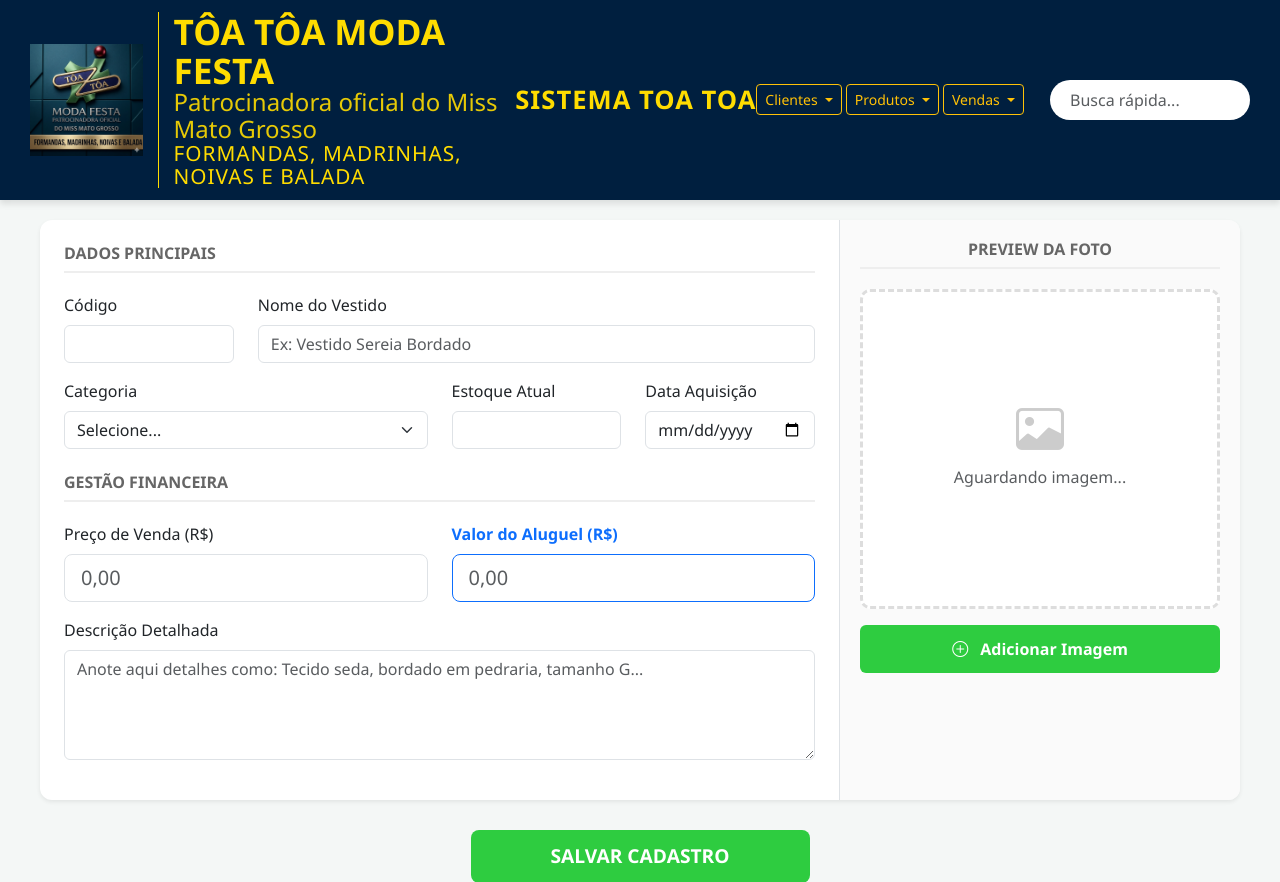
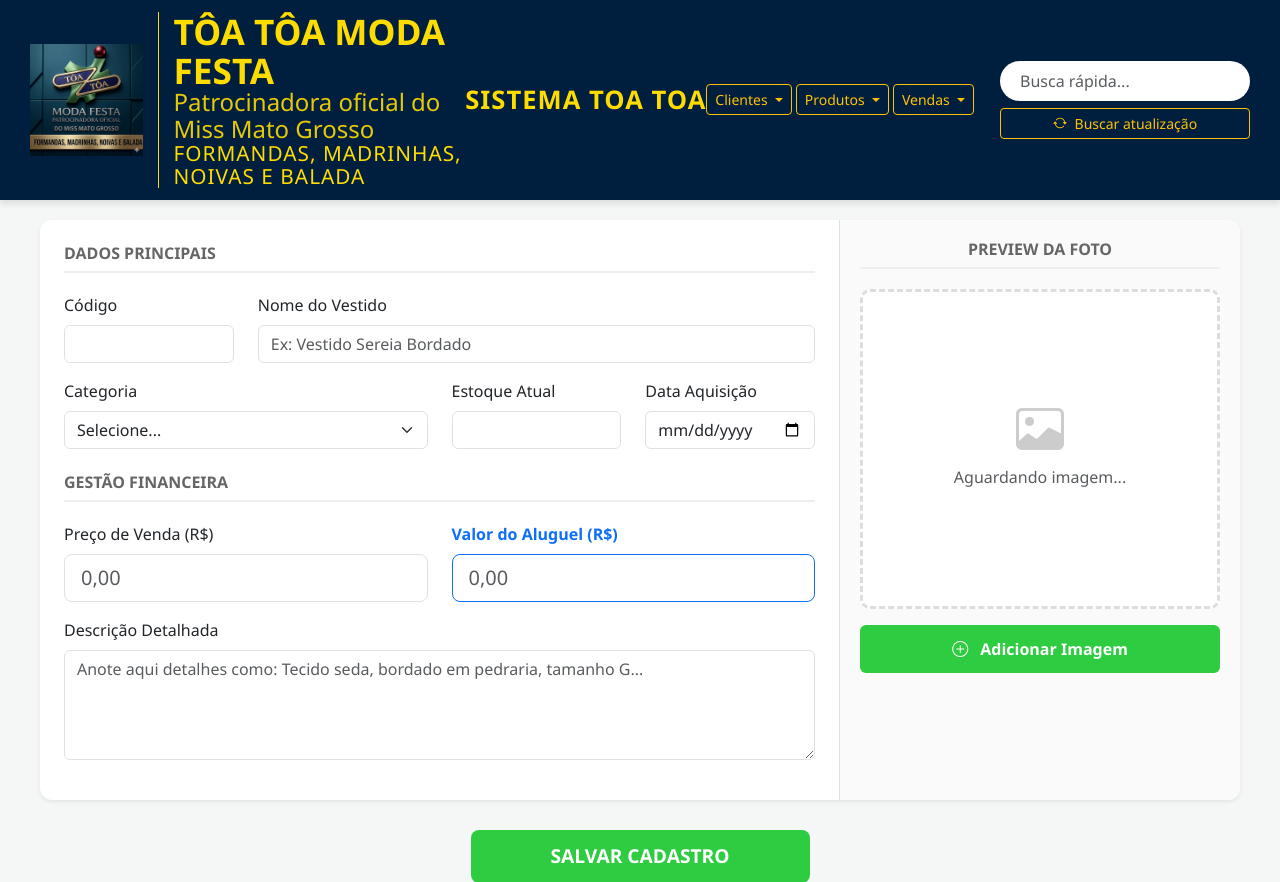
Before and after one commit to MatheusMorimoto/toa-toa-telas, a PHP site: page /index.php in a window 1280 px wide. Shown: the top 882 px of the page. Run offline with PHP 8.4, Linux system fonts and the light colour scheme; data that the repository does not hold is empty.

Commit message:
Adiciona atualização manual sem reiniciar o app

```diff
--- a/navbar.php
+++ b/navbar.php
@@ -20,6 +20,15 @@
         border: 1px solid #ffd700;
         box-shadow: 0 .4rem 1.4rem rgba(0, 0, 0, .3);
         font: 500 .9rem/1.35 system-ui, sans-serif;
+    }
+    .header-search-actions {
+        display: flex;
+        min-width: 250px;
+        flex-direction: column;
+        gap: .4rem;
+    }
+    #check-update-button {
+        width: 100%;
     }
 </style>
 <header class="top-bar">
@@ -70,10 +79,14 @@
                 </ul>
             </div>
         </div>
-        <div class="search-container ms-3">
+        <div class="search-container header-search-actions ms-3">
             <form action="produtos.php" method="GET">
                 <input type="text" name="busca" class="form-control" placeholder="Busca rápida...">
             </form>
+            <button type="button" id="check-update-button" class="btn btn-outline-warning btn-sm">
+                <i class="bi bi-arrow-repeat me-1" aria-hidden="true"></i>
+                <span>Buscar atualização</span>
+            </button>
         </div>
         <?php if (env_bool('APP_AUTH_ENABLED', false)): ?>
             <form action="logout.php" method="POST" class="ms-2">
@@ -100,6 +113,8 @@ document.addEventListener('DOMContentLoaded', () => {
     });
 
     const updateStatus = document.getElementById('update-status');
+    const checkUpdateButton = document.getElementById('check-update-button');
+    const checkUpdateButtonLabel = checkUpdateButton?.querySelector('span');
     const csrfToken = <?= json_encode(csrf_token(), JSON_HEX_TAG | JSON_HEX_AMP | JSON_HEX_APOS | JSON_HEX_QUOT) ?>;
     let checkingUpdate = false;
 
@@ -136,9 +151,19 @@ document.addEventListener('DOMContentLoaded', () => {
         }
     };
 
+    const setUpdateButtonBusy = (busy) => {
+        if (!checkUpdateButton) return;
+        checkUpdateButton.disabled = busy;
+        checkUpdateButton.setAttribute('aria-busy', busy ? 'true' : 'false');
+        if (checkUpdateButtonLabel) {
+            checkUpdateButtonLabel.textContent = busy ? 'Verificando…' : 'Buscar atualização';
+        }
+    };
+
     const checkForUpdates = async () => {
         if (checkingUpdate || document.visibilityState === 'hidden') return;
         checkingUpdate = true;
+        setUpdateButtonBusy(true);
         showUpdateStatus('Verificando atualizações…');
         try {
             const response = await fetch('update_api.php?action=check', {
@@ -162,9 +187,11 @@ document.addEventListener('DOMContentLoaded', () => {
             );
         } finally {
             checkingUpdate = false;
+            setUpdateButtonBusy(false);
         }
     };
 
+    checkUpdateButton?.addEventListener('click', checkForUpdates);
     checkForUpdates();
     document.addEventListener('visibilitychange', () => {
         if (document.visibilityState === 'visible') checkForUpdates();
--- a/version.json
+++ b/version.json
@@ -1,7 +1,7 @@
 {
-  "version": "1.1.3",
-  "download_url": "https://github.com/MatheusMorimoto/toa-toa-telas/raw/refs/heads/main/releases/toa-toa-1.1.3.zip",
-  "sha256": "37a0e9029dbed33c853c75e415cdeb82e29398eed442548d410ec833577ed6a0",
+  "version": "1.1.4",
+  "download_url": "https://github.com/MatheusMorimoto/toa-toa-telas/raw/refs/heads/main/releases/toa-toa-1.1.4.zip",
+  "sha256": "38a9c23cc8c7ca139711579d21509a7db84bf16e412046169c4bf4042c5befe2",
   "minimum_app_version": "1.0.0",
-  "published_at": "2026-11-01T18:57:35.3156245+00:00"
+  "published_at": "2026-11-01T19:42:56.9682598+00:00"
 }
```
Also changed, not shown: 1 other file.
